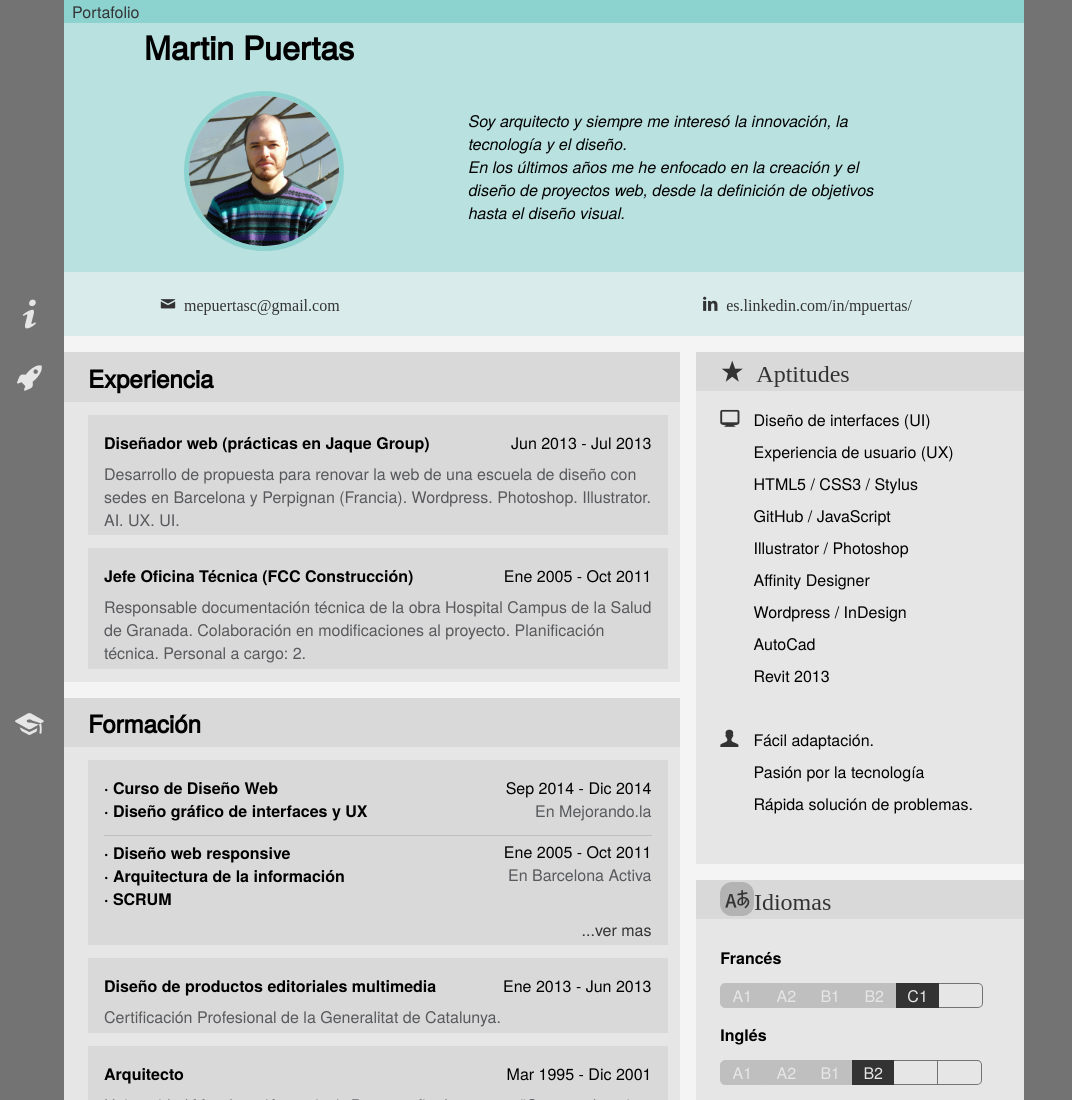
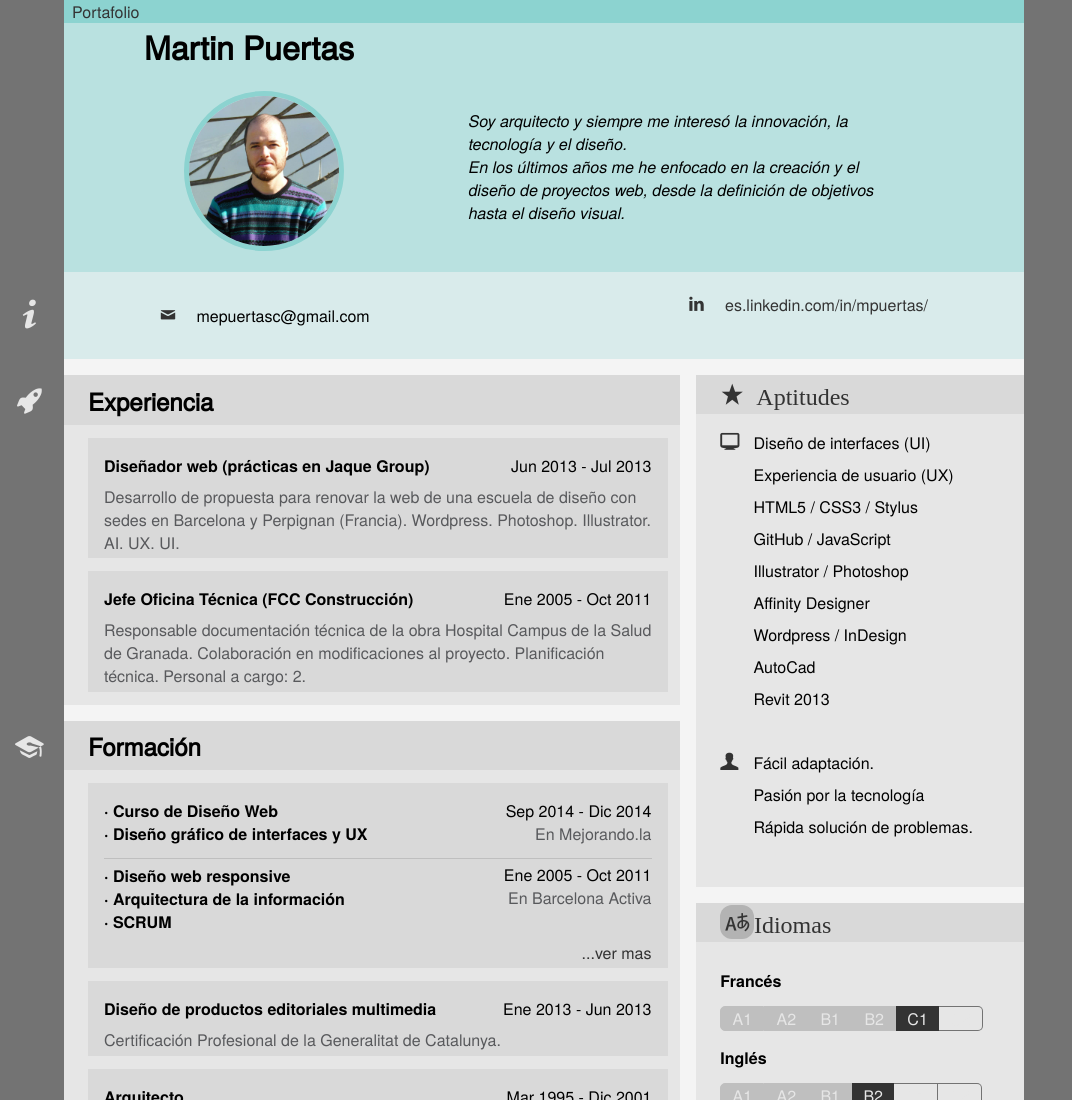
Before and after one commit to martinpuertas/martinpuertas.github.io, a plain HTML site: page index.html in a window 1280 px wide. Shown: the top 1100 px of the page, without its empty margins (0-1072 px from the left). Drawn offline with Linux system fonts and the light colour scheme.

Commit message:
Update index.html

```diff
--- a/index.html
+++ b/index.html
@@ -24,10 +24,16 @@
 	<section class="informacion">
 		<a href="#" class="icon-info ico-barra"></a>
 		<article class="col1">
-			<p class="icon-mail ico-body">   mepuertasc@gmail.com</p>
+			<p>
+				<span class="icon-mail ico-body"></span>
+				mepuertasc@gmail.com
+			</p>
 		</article>
 		<article class="col2">
-			<p><a href="http://es.linkedin.com/in/mpuertas/" class="icon-linkedin ico-body">   es.linkedin.com/in/mpuertas/</a></p>
+			<p>
+				<span class="icon-linkedin ico-body"></span>
+				<a href="http://es.linkedin.com/in/mpuertas/">   es.linkedin.com/in/mpuertas/</a>
+			</p>
 		</article>
 	</section>
 	<div class="cont-principal">
```
